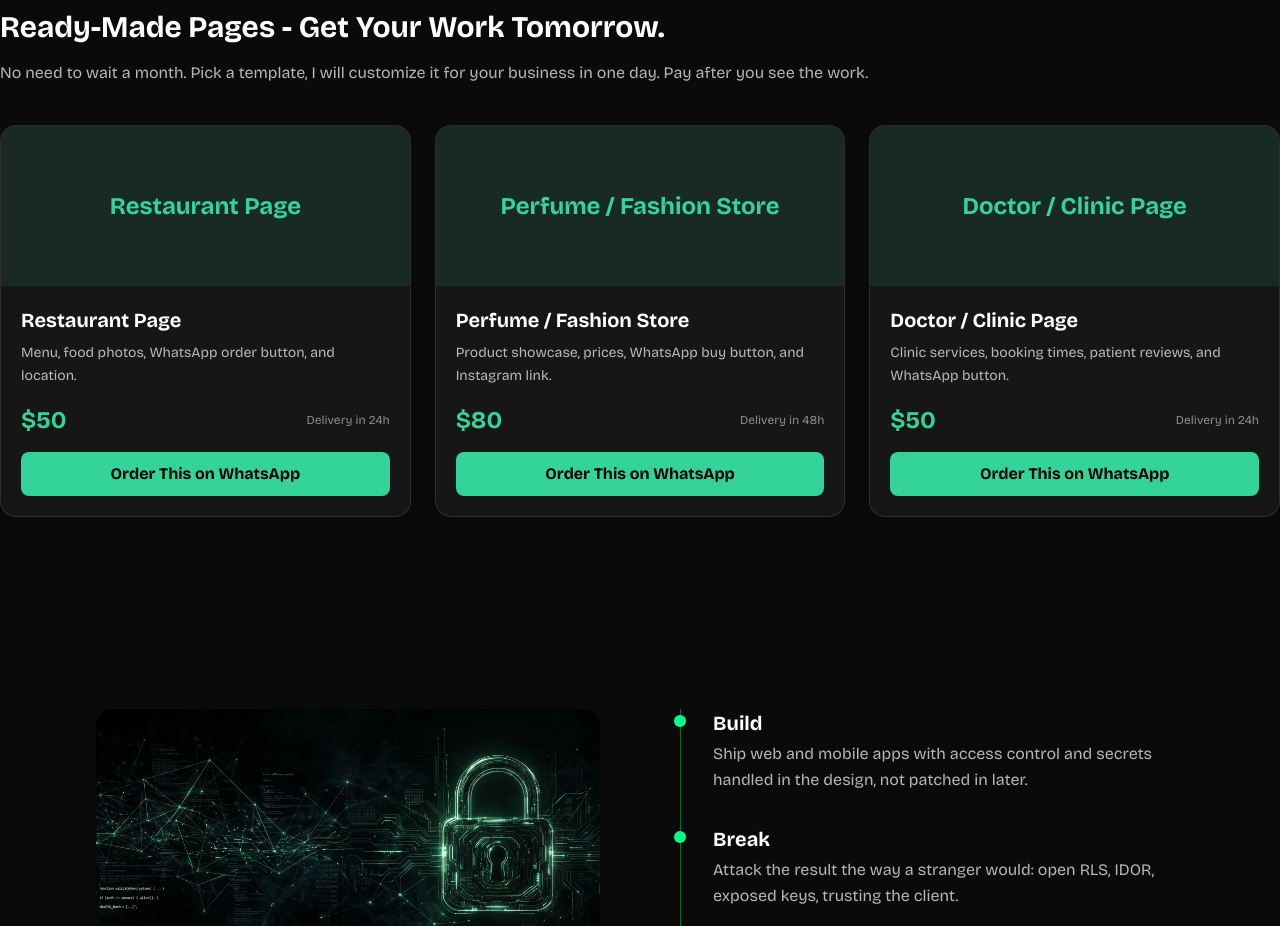
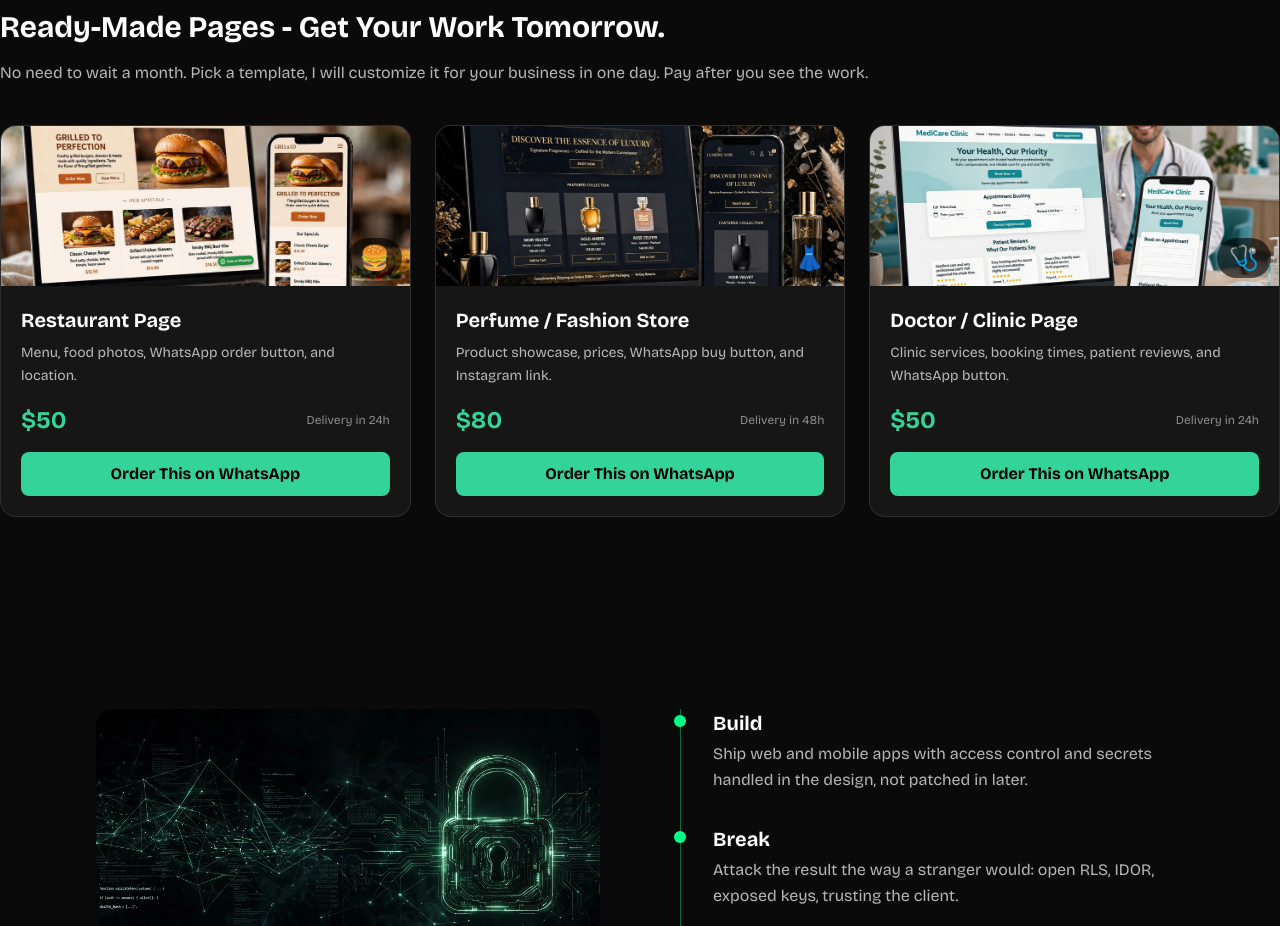
Before and after one commit to fazaa-sec/fazaasec-, a Next.js app: page / in a window 1280 px wide. Shown: the part 3180-4106 px from the top of the page. Built offline with nearby package versions, Linux system fonts and the light colour scheme; no server answers.

Commit message:
Update Templates.tsx

```diff
--- a/components/Templates.tsx
+++ b/components/Templates.tsx
@@ -4,18 +4,24 @@ const TEMPLATES = [
     desc: 'Menu, food photos, WhatsApp order button, and location.',
     price: '$50',
     time: 'Delivery in 24h',
+    image: '/restaurant.jpg',
+    emoji: '🍔',
   },
   {
     title: 'Perfume / Fashion Store',
     desc: 'Product showcase, prices, WhatsApp buy button, and Instagram link.',
     price: '$80',
     time: 'Delivery in 48h',
+    image: '/perfume.jpg',
+    emoji: '👗',
   },
   {
     title: 'Doctor / Clinic Page',
     desc: 'Clinic services, booking times, patient reviews, and WhatsApp button.',
     price: '$50',
     time: 'Delivery in 24h',
+    image: '/clinic.jpg',
+    emoji: '🩺',
   },
 ];
 
@@ -27,8 +33,11 @@ export default function Templates() {
       <div className="mt-10 grid gap-6 md:grid-cols-3">
         {TEMPLATES.map((t) => (
           <div key={t.title} className="overflow-hidden rounded-2xl border border-white/10 bg-white/5">
-            <div className="flex h-40 items-center justify-center bg-emerald-400/10 text-2xl font-bold text-emerald-400">
-              {t.title}
+            <div className="relative flex h-40 items-center justify-center overflow-hidden bg-emerald-400/10">
+              <img src={t.image} alt={t.title} className="h-full w-full object-cover" />
+              <span className="absolute bottom-2 right-2 rounded-full bg-black/60 px-3 py-1 text-2xl">
+                {t.emoji}
+              </span>
             </div>
             <div className="p-5">
               <h3 className="text-xl font-bold">{t.title}</h3>
```
